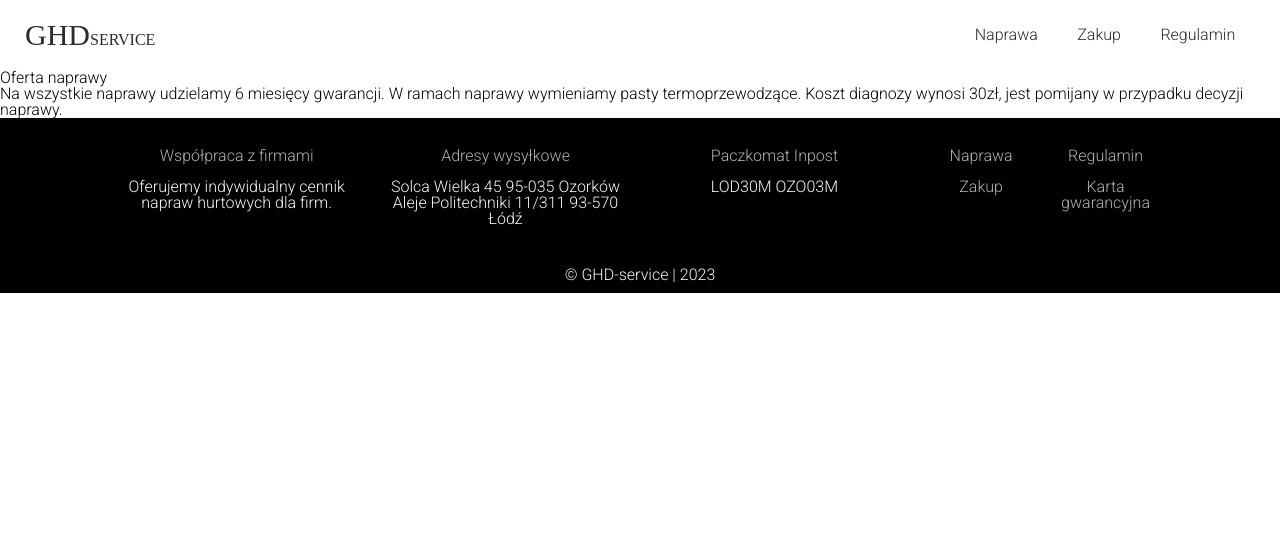
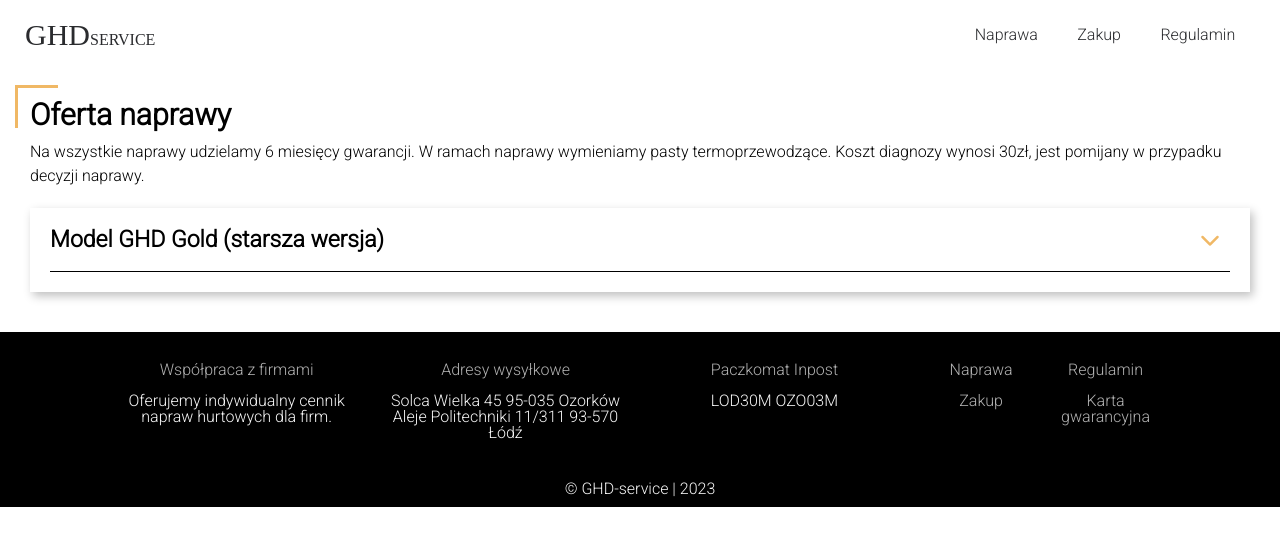
Before and after one commit to theWebCookie/ghd-serwis, a React (Create React App) app: page /naprawa in a window 1280 px wide. Shown: the top 546 px of the page. Built offline with nearby package versions, Linux system fonts and the light colour scheme; a web font is replaced by a local one.

Commit message:
create repair-box schema

```diff
--- a/src/components/pages/RepairPage.jsx
+++ b/src/components/pages/RepairPage.jsx
@@ -1,9 +1,13 @@
 import React from 'react'
 import Heading from '../parts/Heading';
+import RepairBox from '../parts/RepairBox';
 
 const RepairPage = () => (
-  <div>
+  <div className="repairSection">
     <Heading content="repair" />
+    <div className="repairBoxes">
+      <RepairBox />
+    </div>
   </div>
 )
 export default RepairPage;
--- a/src/components/parts/Heading.jsx
+++ b/src/components/parts/Heading.jsx
@@ -1,4 +1,5 @@
-import React, { useState, useEffect } from 'react';
+import React, { useState, useEffect } from "react";
+import "../../styles/Heading.css";
 
 const Heading = ({ content }) => {
   const [text, setText] = useState({ title: "", paragraph: "" });
@@ -18,7 +19,7 @@
   }, [content]);
 
   return (
-    <div>
+    <div className="heading">
       <h1>{text.title}</h1>
       <p>{text.paragraph}</p>
     </div>
--- a/src/components/parts/Nav.jsx
+++ b/src/components/parts/Nav.jsx
@@ -36,9 +36,9 @@
           </NavLink>
         </div>
       {isMobileMenuOpen ? (
-        <i className='fa-solid fa-x' onClick={handleNavBarClick}></i>
+        <i className='fa-solid fa-x x' onClick={handleNavBarClick}></i>
         ) : (
-            <i className='fa-solid fa-bars' onClick={handleNavBarClick}></i>
+            <i className='fa-solid fa-bars bars' onClick={handleNavBarClick}></i>
         )}
     </nav>
   );
--- /dev/null
+++ b/src/components/parts/RepairBox.jsx
@@ -0,0 +1,41 @@
+import React, {useState} from 'react'
+import "../../styles/RepairBox.css"
+
+const RepairBox = () => {
+  const [isListOpen, setIsListOpen] = useState(false);
+
+  const handleListButtonClick = () => {
+    setIsListOpen(!isListOpen);
+  };
+
+  return (
+    <div className="repairBox">
+      <div className="repairBox-title">
+        <h2>Model GHD Gold (starsza wersja)</h2>
+        <div>
+          <button onClick={handleListButtonClick}>
+            {isListOpen ? <i className='fa-solid fa-x'></i> : <i className="fa-solid fa-chevron-down"></i>}
+          </button>
+        </div>
+      </div>
+      <div className={`repairList ${isListOpen ? 'open' : ''}`}>
+        <ul>
+          <li>Regeneracja uszkodzonego elementu grzewczego (nie zawsze możliwa)</li>
+          <li>Wymiana elementu grzewczego</li>
+          <li>Wymiana zewnętrznej pokrywy</li>
+          <li>Regeneracja uszkodzonego elementu grzewczego (nie zawsze możliwa)</li>
+          <li>Wymiana elementu grzewczego</li>
+          <li>Regeneracja uszkodzonego elementu grzewczego (nie zawsze możliwa)</li>
+          <li>Wymiana elementu grzewczego</li>
+          <li>Regeneracja uszkodzonego elementu grzewczego (nie zawsze możliwa)</li>
+
+        </ul>
+      </div>
+      <div className={`repairPrice ${isListOpen ? 'open' : ''}`}>
+          <h3>Cena: 200zł</h3>
+      </div>
+    </div>
+  )
+}
+
+export default RepairBox;
--- a/src/index.css
+++ b/src/index.css
@@ -26,10 +26,6 @@
 body {
   line-height: 1;
 }
-ol,
-ul {
-  list-style: none;
-}
 blockquote,
 q {
   quotes: none;
--- /dev/null
+++ b/src/styles/Heading.css
@@ -0,0 +1,33 @@
+h1 {
+  font-size: var(--headingFontSize);
+  font-weight: bold;
+  position: relative;
+}
+
+.heading {
+  margin-bottom: 20px;
+}
+
+.heading p {
+  margin-top: 10px;
+  line-height: 1.5;
+}
+
+h1::before {
+  content: "";
+  position: absolute;
+  top: -15px;
+  left: -15px;
+  display: block;
+  width: 40px;
+  height: 40px;
+  border-top: 3px solid var(--primaryColor);
+  border-left: 3px solid var(--primaryColor);
+  display: none;
+}
+
+@media only screen and (min-width: 660px) {
+  h1::before {
+    display: inline-block;
+  }
+}
--- a/src/styles/Nav.css
+++ b/src/styles/Nav.css
@@ -68,7 +68,7 @@
   .mobile {
     display: none;
   }
-  .fa-x, .fa-bars {
+  .x, .bars {
     display: none;
   }
 }
--- /dev/null
+++ b/src/styles/RepairBox.css
@@ -0,0 +1,97 @@
+.repairSection {
+  padding: 20px;
+  margin: 20px 0px;
+}
+
+.repairBoxes {
+  padding: 20px;
+  box-shadow: var(--primaryShadow);
+}
+.repairBox h2 {
+  font-weight: bold;
+  font-size: var(--mFontSize);
+  margin-bottom: 10px;
+}
+
+.repairBox {
+  border-bottom: 1px solid var(--fullBlackColor);
+  position: relative;
+  display: flex;
+  justify-content: space-between;
+  flex-direction: column;
+}
+
+.repairBox:not(.repairBox:nth-child(1)) {
+  margin-top: 20px;
+}
+
+.repairBox-title {
+  display: flex;
+  justify-content: space-between;
+  align-items: center;
+}
+
+.repairBox-title button {
+  margin-right: 10px;
+  margin-bottom: 10px;
+  background-color: #fff;
+  font-size: var(--mFontSize);
+  padding: 0;
+  cursor: pointer;
+  color: var(--primaryColor);
+}
+
+.repairList {
+  max-height: 0;
+  overflow: hidden;
+  transition: max-height 0.3s ease-in-out;
+}
+
+.repairList.open {
+  max-height: 1000px;
+  gap: 10px;
+}
+
+.repairList ul {
+  list-style-type: disc;
+  list-style-position: inside;
+  margin-left: 10px;
+}
+
+.repairList ul li {
+  padding: 5px 0;
+}
+
+.repairPrice {
+  font-weight: bold;
+  color: var(--primaryColor);
+  max-height: 0;
+  transition: max-height 0.3s ease-in-out;
+  overflow: hidden;
+  text-align: right;
+  margin-bottom: 10px;
+}
+
+.repairPrice.open {
+  max-height: 100%;
+}
+
+@media only screen and (min-width: 660px) {
+  .repairSection {
+    padding: 20px;
+    margin: 20px 10px;
+  }
+
+  .repairList ul li {
+    padding: 2px 0;
+  }
+
+  .repairBox h2 {
+    font-size: var(--lFontSize);
+  }
+
+  .repairPrice {
+    bottom: 15px;
+    right: 25px;
+  }
+}
--- a/src/styles/theme.css
+++ b/src/styles/theme.css
@@ -13,6 +13,6 @@
   --headingFontSize: 30px;
   --nFontSize:16px;
   --mFontSize: 20px;
-  --lFontSize: 26px;
+  --lFontSize: 23px;
   --primaryShadow: 3px 4px 9px rgba(0, 0, 0, 0.25);
 }
```
